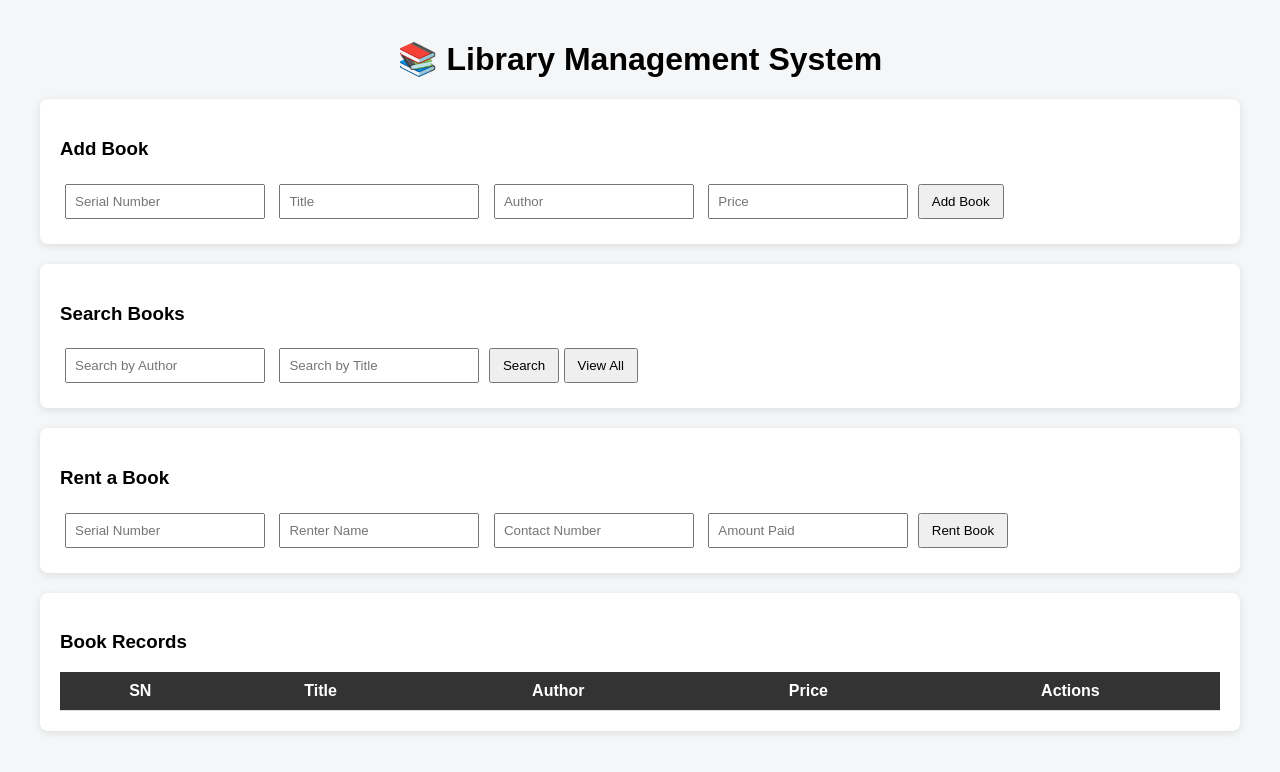
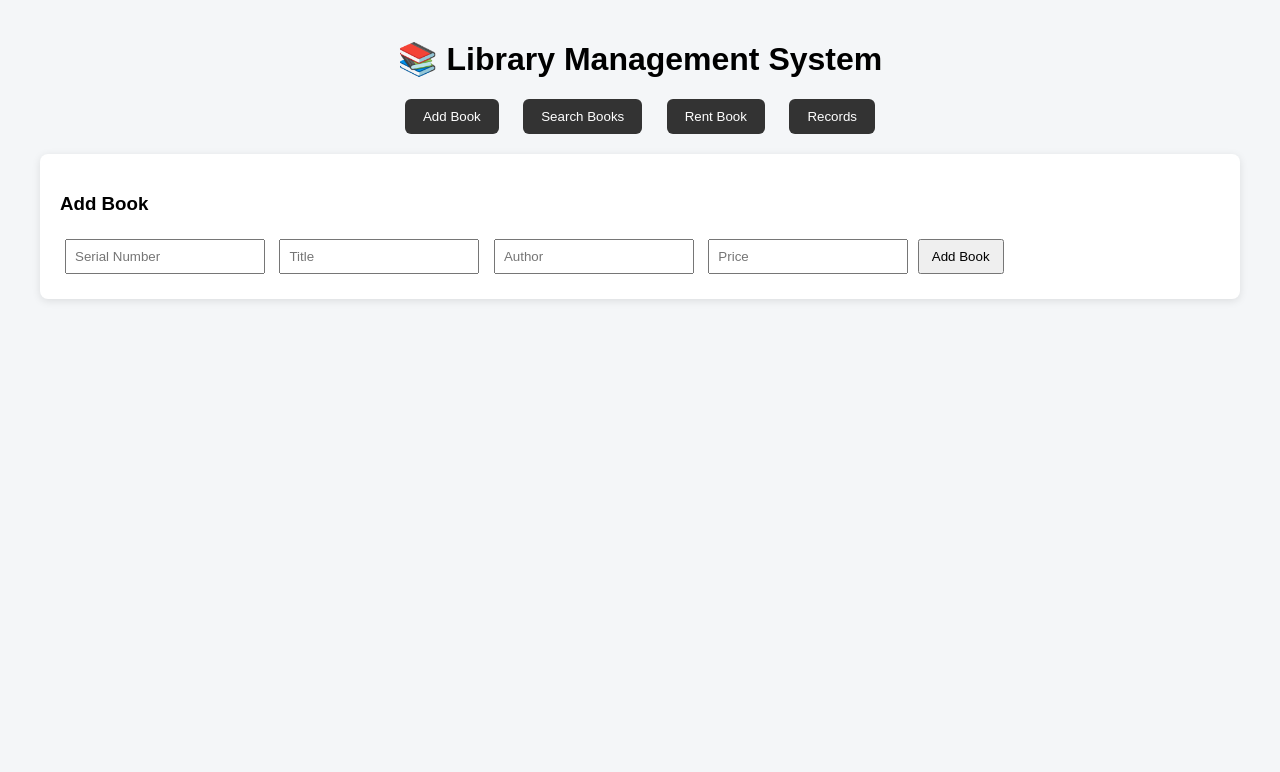
Before and after one commit to sritam-devs/library-management-system, a Django app: page / in a window 1280 px wide. Shown: the top 772 px of the page. Run offline with Django 5.2, Linux system fonts and the light colour scheme; data comes from the database, SQL or seed files in the repository; lists and menus that the app fills with data are empty.

Commit message:
Add navigation bar for book management actions

```diff
--- a/library_app/templates/index.html
+++ b/library_app/templates/index.html
@@ -38,13 +38,37 @@
         th { background: #333; color: white; }
         tr:hover { background: #f1f1f1; }
         .actions button { margin: 0 4px; }
+
+        .navbar {
+            text-align: center;
+            margin-bottom: 20px;
+}
+        .navbar button {
+            margin: 0 10px;
+            padding: 10px 18px;
+            background: #333;
+            color: white;
+            border: none;
+            border-radius: 6px;
+        }
+        .navbar button:hover {
+            background: #555;
+        }
     </style>
 </head>
 <body>
 
 <h1>📚 Library Management System</h1>
 
-<div class="card">
+<div class="navbar">
+    <button onclick="showSection('add')">Add Book</button>
+    <button onclick="showSection('search')">Search Books</button>
+    <button onclick="showSection('rent')">Rent Book</button>
+    <button onclick="showSection('records')">Records</button>
+</div>
+
+<!-- Add Book -->
+<div id="add" class="card section">
     <h3>Add Book</h3>
     <input id="sn" placeholder="Serial Number">
     <input id="title" placeholder="Title">
@@ -53,7 +77,8 @@
     <button onclick="addBook()">Add Book</button>
 </div>
 
-<div class="card">
+<!-- Search -->
+<div id="search" class="card section" style="display:none;">
     <h3>Search Books</h3>
     <input id="searchAuthor" placeholder="Search by Author">
     <input id="searchTitle" placeholder="Search by Title">
@@ -61,7 +86,8 @@
     <button onclick="loadBooks()">View All</button>
 </div>
 
-<div class="card">
+<!-- Rent -->
+<div id="rent" class="card section" style="display:none;">
     <h3>Rent a Book</h3>
     <input id="rentSN" placeholder="Serial Number">
     <input id="renterName" placeholder="Renter Name">
@@ -70,7 +96,8 @@
     <button onclick="submitRent()">Rent Book</button>
 </div>
 
-<div class="card">
+<!-- Records -->
+<div id="records" class="card section" style="display:none;">
     <h3>Book Records</h3>
     <table>
         <thead>
@@ -89,49 +116,19 @@
 <script>
 const API = "/api/books/";
 
-function addBook() {
-    fetch(API, {
-        method: "POST",
-        headers: {"Content-Type": "application/json"},
-        body: JSON.stringify({
-            serial_number: sn.value,
-            title: title.value,
-            author: author.value,
-            price: price.value
-        })
-    }).then(res => res.json())
-      .then(() => {
-          clearInputs();
-          loadBooks();
+/* ---------- NAVIGATION ---------- */
+function showSection(id) {
+    document.querySelectorAll('.section').forEach(sec => {
+        sec.style.display = "none";
     });
+    document.getElementById(id).style.display = "block";
 }
 
-function loadBooks() {
-    fetch(API)
-    .then(res => res.json())
-    .then(showBooks);
-}
+/* ---------- TABLE RENDER (ONLY PLACE THAT TOUCHES TABLE) ---------- */
+function renderTable(data) {
+    const table = document.getElementById("bookTable");
+    table.innerHTML = "";
 
-function searchBooks() {
-    let url = API + "?";
-    if (searchAuthor.value)
-        url += "author=" + searchAuthor.value + "&";
-    if (searchTitle.value)
-        url += "title=" + searchTitle.value;
-
-    fetch(url)
-    .then(res => res.json())
-    .then(showBooks);
-}
-
-function deleteBook(sn) {
-    fetch(API + sn + "/", { method: "DELETE" })
-    .then(() => loadBooks());
-}
-
-function showBooks(data) {
-    let table = document.getElementById("bookTable");
-    table.innerHTML = "";
     data.forEach(b => {
         table.innerHTML += `
         <tr>
@@ -148,6 +145,62 @@ function showBooks(data) {
     });
 }
 
+/* ---------- LOAD ALL BOOKS ---------- */
+function loadBooks() {
+    fetch(API)
+        .then(res => res.json())
+        .then(data => {
+            showSection('records');
+            renderTable(data);
+        });
+}
+
+/* ---------- SEARCH BOOKS (PARTIAL WORKS) ---------- */
+function searchBooks() {
+    let author = searchAuthor.value.trim();
+    let title = searchTitle.value.trim();
+
+    let url = API;
+
+    if (author || title) {
+        const params = new URLSearchParams();
+        if (author) params.append("author", author);
+        if (title) params.append("title", title);
+        url += "?" + params.toString();
+    }
+
+    fetch(url)
+        .then(res => res.json())
+        .then(data => {
+            showSection('records');
+            renderTable(data);
+        });
+}
+
+/* ---------- ADD BOOK ---------- */
+function addBook() {
+    fetch(API, {
+        method: "POST",
+        headers: {"Content-Type": "application/json"},
+        body: JSON.stringify({
+            serial_number: sn.value,
+            title: title.value,
+            author: author.value,
+            price: price.value
+        })
+    }).then(() => {
+        clearInputs();
+        loadBooks();
+    });
+}
+
+/* ---------- DELETE ---------- */
+function deleteBook(sn) {
+    fetch(API + sn + "/", { method: "DELETE" })
+        .then(() => loadBooks());
+}
+
+/* ---------- EDIT ---------- */
 function editBook(sn, oldPrice) {
     let newPrice = prompt("Enter new price:", oldPrice);
     if (newPrice) {
@@ -159,9 +212,10 @@ function editBook(sn, oldPrice) {
     }
 }
 
+/* ---------- RENT ---------- */
 function rentBook(sn) {
+    showSection('rent');
     rentSN.value = sn;
-    window.scrollTo(0, document.body.scrollHeight);
 }
 
 function submitRent() {
@@ -174,9 +228,13 @@ function submitRent() {
             contact_number: contact.value,
             amount_paid: amount.value
         })
-    }).then(() => alert("Book Rented Successfully"));
+    }).then(() => {
+        alert("Book Rented Successfully");
+        loadBooks();
+    });
 }
 
+/* ---------- CLEAR INPUTS ---------- */
 function clearInputs() {
     sn.value = "";
     title.value = "";
@@ -184,7 +242,8 @@ function clearInputs() {
     price.value = "";
 }
 
-loadBooks();
+/* ---------- START ON ADD BOOK TAB ---------- */
+showSection('add');
 </script>
 
 </body>
```
Lines whose indentation alone changed are shown as unchanged.
